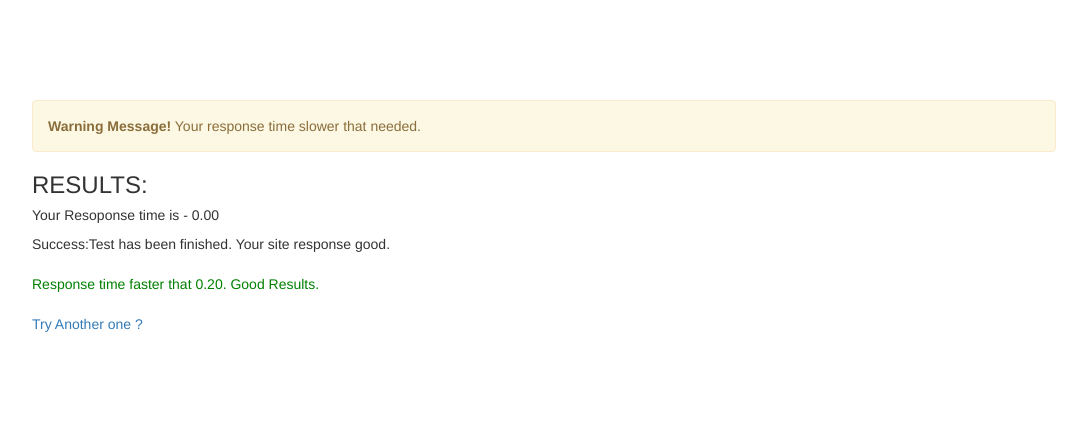
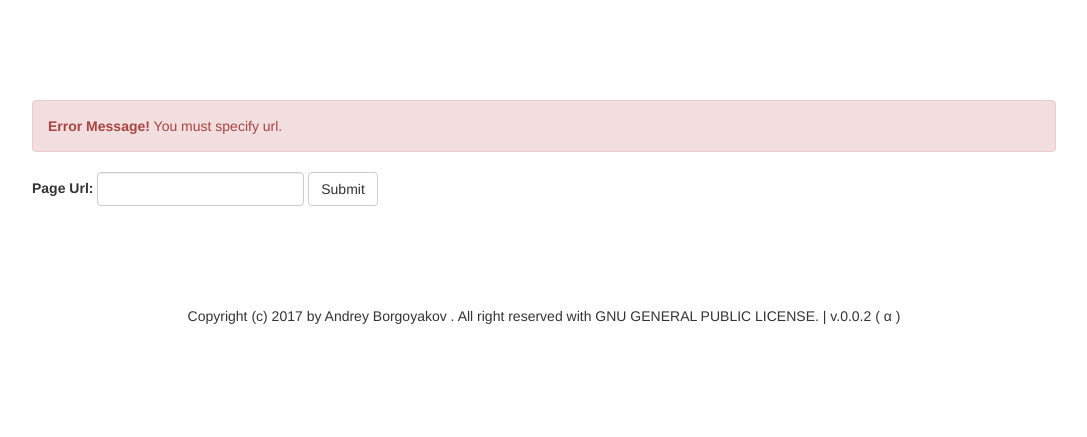
Before and after one commit to andrey-borgoyakov/seo-framework, a PHP site: page /performance/process in a window 1280 px wide. Shown: the part 133-570 px from the top of the page, without its empty margins (96-1183 px from the left). Run offline with PHP 8.4, Linux system fonts and the light colour scheme; data that the repository does not hold is empty; some libraries are stand-ins or nearby versions.

Commit message:
5. Refactor Performance process action

```diff
--- a/app/Core/Controllers/PerformanceController.php
+++ b/app/Core/Controllers/PerformanceController.php
@@ -1,5 +1,14 @@
 <?php
-
+/**
+ * GNU GENERAL PUBLIC LICENSE.
+ * Copyright (C) 2007 Free Software Foundation, Inc. <http://fsf.org/>
+ * {Disclaimer}.
+ * {Licence}. You can read public licence here
+ * @link https://github.com/andrey-borgoyakov/seo-framework/blob/master/LICENSE
+ * {version}.
+ * {copyright} Seo Framework. (c) 2017
+ * Created by Andrey Borgoyakov. @link
+ */
 class Core_Controllers_PerformanceController extends Core_Origin_Controller
 {
 
@@ -16,16 +25,19 @@ class Core_Controllers_PerformanceController extends Core_Origin_Controller
      */
     public function processAction()
     {
-        $data = $this->getPost();
-        $responseTime = Runner::getInstance('Core/Models/Performance')->collectResponseTime($data['url']);
+        $url = $this->getRequest('url');
+        if (Runner::getInstance('Core/Origin/Validator')->validateUrl($url)) {
+            $responseTime = Runner::getInstance('Core/Models/Performance')->collectResponseTime($url);
             $GLOBALS['performance_test'] = $responseTime;
             if ((int)$GLOBALS['performance_test'] > 0.20) {
                 $this->addNotice("Your response time slower that needed.", 'warning');
             }
-        if ((int)$GLOBALS['performance_test'] < 0.20){
+            if ((int)$GLOBALS['performance_test'] < 0.20) {
                 $this->addNotice("Test completed. Response time is good!", 'success');
             }
-
             $this->renderTemplate('performance/complete');
+        } else {
+            $this->indexAction();
         }
     }
+}
--- a/app/Core/Origin/Root.php
+++ b/app/Core/Origin/Root.php
@@ -12,6 +12,11 @@
  */
 abstract class Core_Origin_Root
 {
+    /** define basic types of framework notices for using in Core_Origin_Root::addNotice */
+    const NOTICE_TYPE_ERROR   = 'error';
+    const NOTICE_TYPE_WARNING = 'warning';
+    const NOTICE_TYPE_NOTICE  = 'notice';
+    const NOTICE_TYPE_SUCCESS = 'success';
 
     public function renderTemplate($path)
     {
--- /dev/null
+++ b/app/Core/Origin/Validator.php
@@ -0,0 +1,68 @@
+<?php
+/**
+ * GNU GENERAL PUBLIC LICENSE.
+ * Copyright (C) 2007 Free Software Foundation, Inc. <http://fsf.org/>
+ * {Disclaimer}.
+ * {Licence}. You can read public licence here
+ * @link https://github.com/andrey-borgoyakov/seo-framework/blob/master/LICENSE
+ * {version}.
+ * {copyright} Seo Framework. (c) 2017
+ * Created by Andrey Borgoyakov. @link
+ */
+class Core_Origin_Validator extends Core_Origin_Root
+{
+    /**
+     * Validate sitemap availability
+     *
+     * @param $url | string
+     * @param $extension | string
+     * @return bool
+     */
+    public function validateUrl($url, $extension = null)
+    {
+        /** check if $url param exists */
+        if (!$url) {
+            $this->addNotice('You must specify url.', self::NOTICE_TYPE_ERROR);
+            return false;
+        }
+
+        /** if need specific file extension, then check it */
+        if ($extension && stripos($url, $extension) === false) {
+            $this->addNotice('Invalid URL. You must specify file extension.', self::NOTICE_TYPE_ERROR);
+            return false;
+        }
+
+        /** check if url contains protocol data */
+        if (stripos($url, '://') === false) {
+            $this->addNotice('Invalid url, you must specifiied http Protocol.', self::NOTICE_TYPE_ERROR);
+            return false;
+        }
+
+        /** check url response  */
+        if (!$this->getUrlHttpStatus($url) == 200) {
+            $this->addNotice('Url not available please check that url specified correctly.', self::NOTICE_TYPE_ERROR);
+            return false;
+        }
+
+        return true;
+    }
+
+        /**
+         * Return http status code of Url
+         *
+         * @param $url
+         * @return int
+         */
+        public function getUrlHttpStatus($url) {
+        $ch = curl_init($url);
+        curl_setopt($ch, CURLOPT_HEADER, true);
+        curl_setopt($ch, CURLOPT_NOBODY, true);
+        curl_setopt($ch, CURLOPT_RETURNTRANSFER, 1);
+        curl_setopt($ch, CURLOPT_TIMEOUT, 10);
+        $output   = curl_exec($ch);
+        $httpResponse = curl_getinfo($ch, CURLINFO_HTTP_CODE);
+        curl_close($ch);
+
+        return (int)$httpResponse;
+    }
+}
--- a/app/Runner.php
+++ b/app/Runner.php
@@ -82,6 +82,12 @@ final class Runner
         return substr($realPath, 0, -1);
     }
 
+
+    /**
+     * Include basic required files for correct work
+     *
+     * @return array
+     */
     public static function getRequiredFiles()
     {
         return array(
--- a/app/themes/default/templates/changelog.phtml
+++ b/app/themes/default/templates/changelog.phtml
@@ -5,6 +5,11 @@
     1. Fixed PHPDoc in Runner::CoreException method<br>
     2. Create new UI element goback.phtml<br>
     3. Refactor error message and validation in Styles feature<br>
+    5. Refactor Performance process action<br>
+    6. Add Validator class and implement url validation logic<br>
+    7. Add constants for typr of notice<br>
+    8. Add PHPDocs in Router:: and Runner::<br>
+    9. Refactor Sitemap action<br>
     4. Refactor getRequest method for more flexibility<br><br>
 
     <h4>Commits on Aug 20, 2017:</h4>
```
Also changed, not shown: app/Core/Controllers/SitemapController.php (+8 -34 lines), app/Core/Models/Sitemap.php (+0 -33 lines), app/Router.php (+11 -0 lines), app/themes/default/templates/sitemap/errors.phtml (deleted, +0 -26 lines), README.md. Lines whose indentation alone changed are shown as unchanged.
